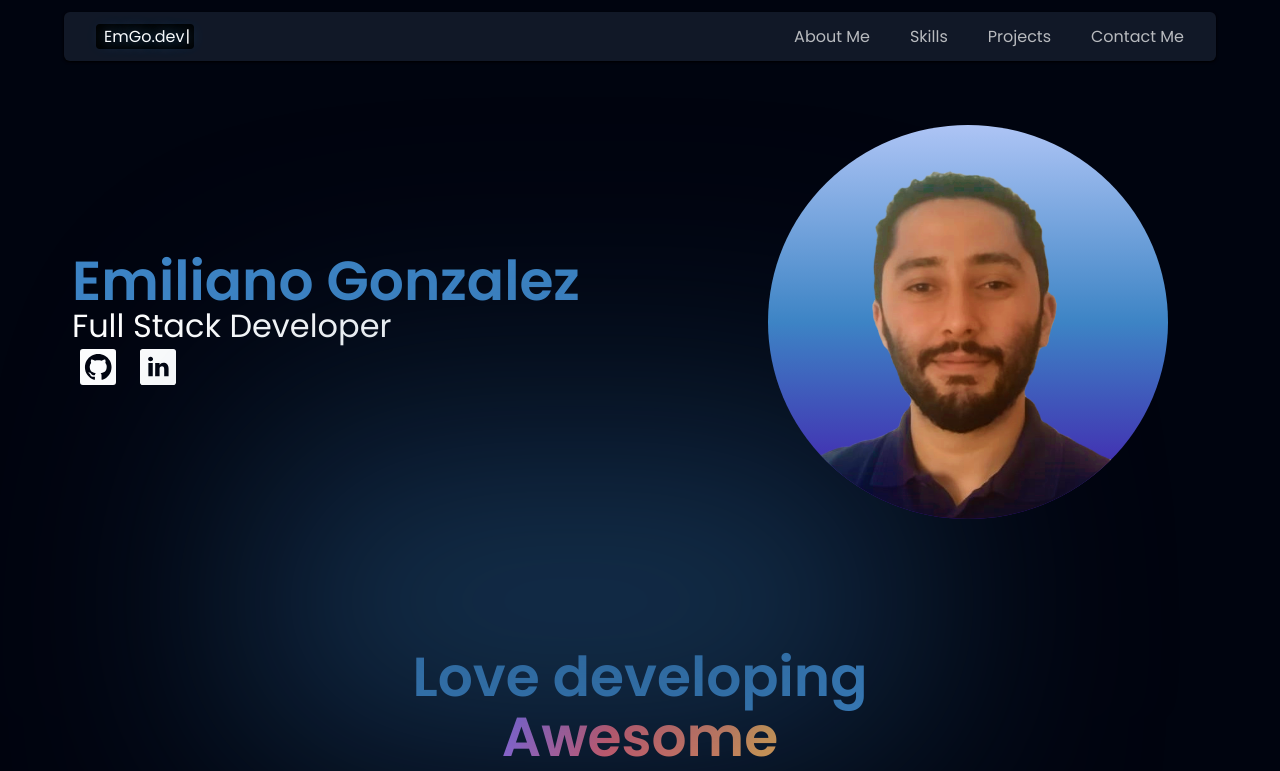
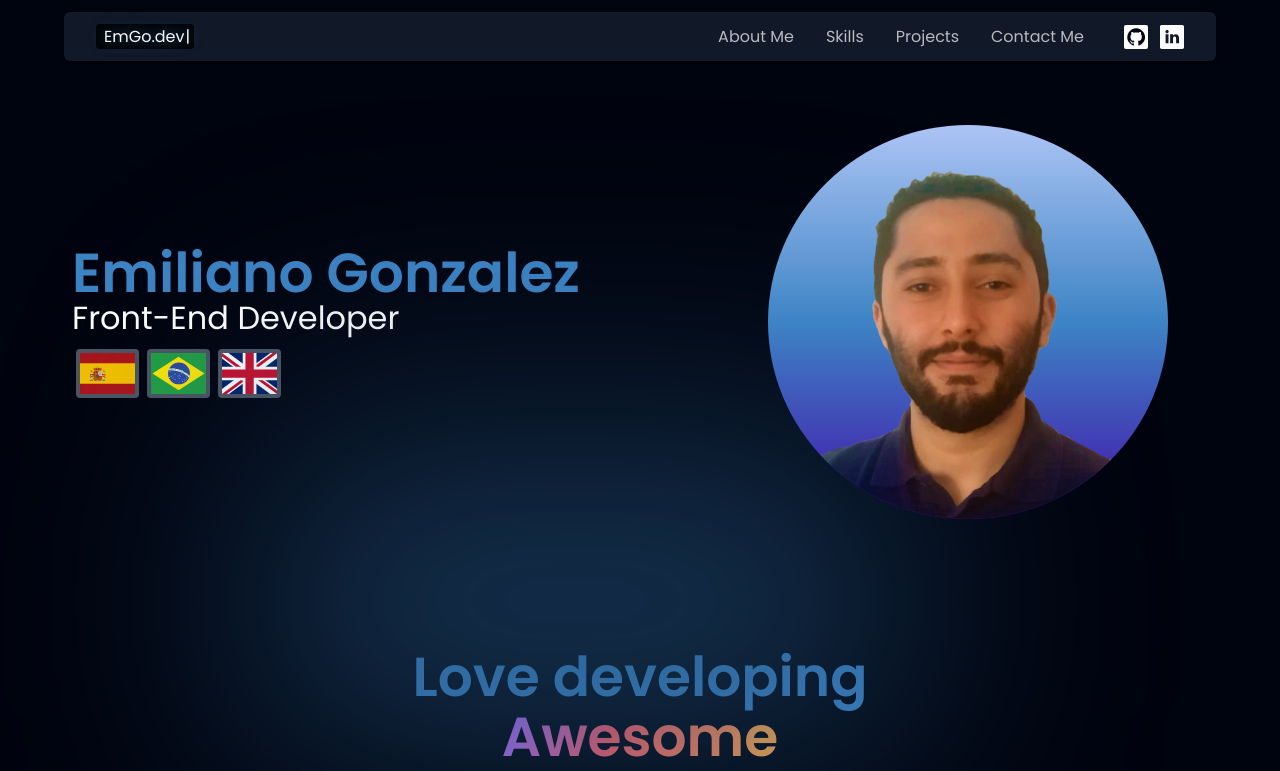
Before and after one commit to EmGoAR/Portfolio, a React (Vite) app: page / in a window 1280 px wide. Shown: the top 771 px of the page. Built offline with nearby package versions, Linux system fonts and the light colour scheme.

Commit message:
Flag Reposition and UI improvement

```diff
--- a/src/components/AboutMe.jsx
+++ b/src/components/AboutMe.jsx
@@ -22,7 +22,7 @@ const AboutMe = () => {
 
           {/* Texto */}
           <p className='ss:text-[28px] text-[18px] ss:leading-[38px] leading-[25px] max-w-4xl font-normal text-white text-mdv text mx-auto mt-[10%]  '>
-            I am currently developing Full-Stack responsive applications, my goal is to continue honing my skills as a Full Stack to fulfill my current goal, which is Software Engineer. <br /><br />I love crafting friendly styled UI apps.
+            I am currently developing Front-End responsive websites, my goal is to continue honing my skills as a Full Stack to fulfill my current goal, which is Software Engineer. <br /><br />I love crafting friendly styled UI apps.
           </p>
         </div>
 
--- a/src/components/Footer.jsx
+++ b/src/components/Footer.jsx
@@ -1,4 +1,5 @@
 import styles from '../style'
+import { navLinks, socialMedia } from "../constants/Index";
 
 const Footer = () => (
   <section className={`${styles.flexCenter} ${styles.paddingY} flex-col`}>
@@ -9,6 +10,23 @@ const Footer = () => (
         Copyright Ⓒ Developed by Emiliano Gonzalez under GNU v3.0 License.
       </p>
     </div>
+
+    {/* Social media Icons */}
+    <ul className="list-none flex flex-1 font-poppins py-2 justify-center">
+						<div className="flex flex-row md:mt-0  ">
+							{socialMedia.map((social, index) => (
+								<img
+									key={social.id}
+									src={social.icon}
+									alt={social.id}
+									className={`w-9 h-9 object-contain cursor-pointer ${
+										index !== socialMedia.length - 1 ? "mr-5" : "mr-0"
+									}`}
+									onClick={() => window.open(social.link)}
+								/>
+							))}
+						</div>
+					</ul>
   </section>
 )
 
--- a/src/components/LandingPage.jsx
+++ b/src/components/LandingPage.jsx
@@ -1,24 +1,55 @@
 import { navLinks, socialMedia } from "../constants/Index";
-
+import esflag from "../assets/es.svg";
+import brflag from "../assets/br.svg";
+import gbflag from "../assets/gb.svg";
 
 const LandingPage = () => {
 	return (
 		/* main container - puts flex responsively */
-    <section className='flex md:flex-row flex-col sm:py-16 py-6 mx-6'> {/**/}
+		<section className="flex md:flex-row flex-col sm:py-16 py-6 mx-6">
+			{" "}
+			{/**/}
 			{/* justifies between and centers on y axis, padding and margin on x axis */}
-      <div className='flex flex-1 flex-col-reverse ss:flex-row justify-between items-center w-full xl:px-0 sm:px-12 px-4'>
-
+			<div className="flex flex-1 flex-col-reverse ss:flex-row justify-between items-center w-full xl:px-0 sm:px-12 px-4">
 				{/* Title */}
-        <div className='font-poppins font-semibold ss:text-left text-center'>
-          <h1 className='text-[#3D84C5] ss:text-[55px] text-[42px] ss:leading-[60px] leading-[55px]'>
+				<div className="font-poppins font-semibold ss:text-left text-center">
+					<h1 className="text-[#3D84C5] ss:text-[55px] text-[42px] ss:leading-[60px] leading-[55px]">
 						Emiliano Gonzalez
 					</h1>
-          <h1 className='text-white ss:text-[32px] text-[22px] font-normal ss:leading-[30px] leading-[25px]'>
-            Full Stack Developer
+					<h1 className="text-white ss:text-[32px] text-[22px] font-normal ss:leading-[30px] leading-[25px]">
+						Front-End Developer
 					</h1>
 
+					{/* Country Flags */}
+
+					<div className="flex flex-row ss:justify-start justify-center mt-3">
+						<div className="flex justify-center bg-gray-600 rounded m-1">
+							<img
+								className="min-w-[55px] object-contain m-1 inline"
+								alt="Espanol"
+								src={esflag}
+							/>
+						</div>
+
+						<div className="flex justify-center bg-gray-600 rounded m-1">
+							<img
+								className="min-w-[55px] object-contain m-1 inline"
+								alt="Portugues"
+								src={brflag}
+							/>
+						</div>
+
+						<div className="flex justify-center bg-gray-600 rounded m-1">
+							<img
+								className="min-w-[55px] object-contain m-1 inline"
+								alt="English"
+								src={gbflag}
+							/>
+						</div>
+					</div>
+
 					{/* Social media Icons */}
-          <ul className="list-none flex items-center flex-1 font-poppins py-2 ss:justify-start ss:pl-2 justify-center">
+					<ul className="list-none ss:hidden flex items-center flex-1 font-poppins py-2 ss:justify-start ss:pl-2 justify-center">
 						<div className="flex flex-row md:mt-0  ">
 							{socialMedia.map((social, index) => (
 								<img
@@ -26,7 +57,7 @@ const LandingPage = () => {
 									src={social.icon}
 									alt={social.id}
 									className={`w-9 h-9 object-contain cursor-pointer ${
-									index !== socialMedia.length - 1 ? "mr-6" : "mr-0"
+										index !== socialMedia.length - 1 ? "mr-3" : "mr-0"
 									}`}
 									onClick={() => window.open(social.link)}
 								/>
@@ -36,13 +67,16 @@ const LandingPage = () => {
 				</div>
 
 				{/* Image */}
-        <div className='lg:pr-10 flex ss:self-end self-center z-10 '>
-          <img src='/Foto.png' alt='' className='w-full min-w-[300px] max-w-[400px] draw-circle' />
+				<div className="lg:pr-10 flex ss:self-end self-center z-10 ">
+					<img
+						src="/Foto.png"
+						alt=""
+						className="w-full min-w-[300px] max-w-[400px] draw-circle"
+					/>
 				</div>
 			</div>
 		</section>
+	);
+};
 
-  )
-}
-
-export default LandingPage
+export default LandingPage;
--- a/src/components/Navbar.jsx
+++ b/src/components/Navbar.jsx
@@ -13,118 +13,6 @@ const Navbar = () => {
 
 	return (
 		<nav className="w-full flex py-3 justify-between items-center navbar mt-3 sm:px-8	 px-5 bg-gray-900 rounded-md p-4 shadow shadow-black ">
-			{/* ESTE ES EL LOGO MIO
-      <img src='/E.png' alt='E' className='w-10 h10 mr-2 EmgoAR-Logo' />
-
-
-			<div className=" flex flex-1 justify-start items-center ">
-				<img
-					src={toggle ? logoclosed : logo}
-					alt="menu"
-					className="w-10 object-contain mr-2 cursor-pointer"
-					onClick={() => setToggle(!toggle)}
-				/>
-
-				<div className="flex items-center justify-between">
-					<a
-						className="bg-blue-500 hover:bg-blue-700 text-white font-bold py-2 px-4 rounded"
-            src={toggle ? logoclosed : logo}
-						href="#"
-						alt="menu"
-						onClick={() => setToggle(!toggle)}
-					>
-						Send
-					</a>
-				</div>
-
-				 DIS IS DA MENU
-				<div
-					className={`${
-						!toggle ? "hidden" : "flex"
-					} flex-1 xs:flex-row flex-col justify-between gap-5 p-6 bg-gray-900 bg-opacity-70 backdrop-blur-lg rounded-md z-[11] logo-menu absolute top-[4rem] mx-4 my-2 xsw-full :w-[185px] max-w-[80%] xs:max-w-[385px]`}
-				>
-					 List Section
-					<ul className="list-none flex justify-around px-2 items-start flex-1 flex-col right-auto bg-gray-600 bg-opacity-25 rounded-md">
-						{navLinks.map((nav, index) => (
-							<li
-								key={nav.id}
-								className={` font-poppins font-medium cursor-pointer text-[16px] py-2 xs:py-0 ${
-									active === nav.title ? "text-white" : "text-dimWhite"
-								} ${index === navLinks.length - 1 ? "mb-0" : "mb-0"}`}
-								onClick={() => setActive(nav.title)}
-							>
-								<a href={`#${nav.id}`}>{nav.title}</a>
-							</li>
-						))}
-					</ul>
-
-					 Curriculum Section
-					<div className="bg-gray-600 bg-opacity-25 rounded-md block text-white font-medium">
-						<p className="px-2 pt-2">Resumes:</p>
-						<a
-							href="https://drive.google.com/file/d/1kW4owaBZDUeoo-VCLwBVZAZiwKystdcN/view?usp=share_link"
-							target="_blank"
-							rel="noreferrer"
-							className="bg-gray-600 hover:bg-[#1D64A5] my-2 mx-3 p-2 rounded block"
-							type="submit"
-						>
-							<img
-								className="xs:w-8 w-12 object-contain mx-2 cursor-pointer inline"
-								src={esflag}
-								alt="Espanol"
-							/>
-						</a>
-
-						<a
-							href="https://drive.google.com/file/d/1Ag6GYldEUD4sl9jXc46gw06-QzeViqdu/view?usp=share_link"
-							target="_blank"
-							rel="noreferrer"
-							className="bg-gray-600 hover:bg-[#1D64A5] my-2 mx-3 p-2 rounded block"
-							type="submit"
-						>
-							<img
-								className="xs:w-8 w-12 object-contain mx-2 cursor-pointer inline"
-								src={brflag}
-								alt="Espanol"
-							/>
-						</a>
-
-						<a
-							href="https://drive.google.com/file/d/1uCTQeuf5zghYjgLCiLAdaLifvl06nix4/view?usp=share_link"
-							target="_blank"
-							rel="noreferrer"
-							className="bg-gray-600 hover:bg-[#1D64A5] my-2 mx-3 p-2 rounded block"
-							type="submit"
-						>
-							<img
-								className="xs:w-8 w-12 object-contain mx-2 cursor-pointer inline"
-								src={gbflag}
-								alt="Espanol"
-							/>
-						</a>
-					</div>
-				</div>
-
-				<ul className="list-none flex justify-end items-center flex-1 font-poppins">
-					<div className="flex flex-row md:mt-0">
-						{socialMedia.map((social, index) => (
-							<img
-								key={social.id}
-								src={social.icon}
-								alt={social.id}
-								className={`w-7 h-7 object-contain cursor-pointer ${
-									index !== socialMedia.length - 1 ? "mr-6" : "mr-0"
-								}`}
-								onClick={() => window.open(social.link)}
-							/>
-						))}
-					</div>
-				</ul>
-			</div>
-      */}
-
-			{/* <img src={emgodev} alt="EmGo.dev" className="w-[93px] h-[34px]" /> */}
-
 			<div className=" flex justify-start bg-black rounded-[4px] pl-2 pr-1">
 				<Typewriter
 					options={{
@@ -147,12 +35,27 @@ const Navbar = () => {
 						key={nav.id}
 						className={`font-poppins font-normal cursor-pointer text-[16px] ${
 							active === nav.title ? "text-white" : "text-dimWhite"
-						} ${index === navLinks.length - 1 ? "mr-0" : "mr-10"}`}
+						} ${index === navLinks.length - 1 ? "mr-0" : "mr-8"}`}
 						onClick={() => setActive(nav.title)}
 					>
 						<a href={`#${nav.id}`}>{nav.title}</a>
 					</li>
 				))}
+
+				{/* Social media Icons */}
+				<div className="flex flex-row md:mt-0 pl-10 ">
+					{socialMedia.map((social, index) => (
+						<img
+							key={social.id}
+							src={social.icon}
+							alt={social.id}
+							className={`w-6 h-6 object-contain cursor-pointer ${
+								index !== socialMedia.length - 1 ? "mr-3" : "mr-0"
+							}`}
+							onClick={() => window.open(social.link)}
+						/>
+					))}
+				</div>
 			</ul>
 
 			{/* MENU BUTTON */}
@@ -177,7 +80,11 @@ const Navbar = () => {
 								key={nav.id}
 								className={` flex justify-center font-poppins font-medium cursor-pointer text-[18px] p-1 ${
 									active === nav.title ? "text-white" : "text-dimWhite"
-								} ${index === navLinks.length - 1 ? "p-[15px] my-1" : "p-[15px] my-1 "}`}
+								} ${
+									index === navLinks.length - 1
+										? "p-[15px] my-1"
+										: "p-[15px] my-1 "
+								}`}
 								onClick={() => setActive(nav.title)}
 							>
 								<a href={`#${nav.id}`}>{nav.title}</a>
@@ -197,7 +104,7 @@ const Navbar = () => {
 								type="submit"
 							>
 								<img
-									className="min-w-[35px] object-contain mx-3 my-2 cursor-pointer inline"
+									className="min-w-[55px] object-contain m-1 cursor-pointer inline"
 									src={esflag}
 									alt="Espanol"
 								/>
@@ -211,9 +118,9 @@ const Navbar = () => {
 								type="submit"
 							>
 								<img
-									className="min-w-[35px] object-contain mx-3 my-2 cursor-pointer inline"
+									className="min-w-[55px] object-contain m-1 cursor-pointer inline"
 									src={brflag}
-									alt="Espanol"
+									alt="Portugues"
 								/>
 							</a>
 
@@ -225,9 +132,9 @@ const Navbar = () => {
 								type="submit"
 							>
 								<img
-									className="min-w-[35px] object-contain mx-3 my-2 cursor-pointer inline"
+									className="min-w-[55px] object-contain m-1 cursor-pointer inline"
 									src={gbflag}
-									alt="Espanol"
+									alt="English"
 								/>
 							</a>
 						</div>
```
Lines whose indentation alone changed are shown as unchanged.
